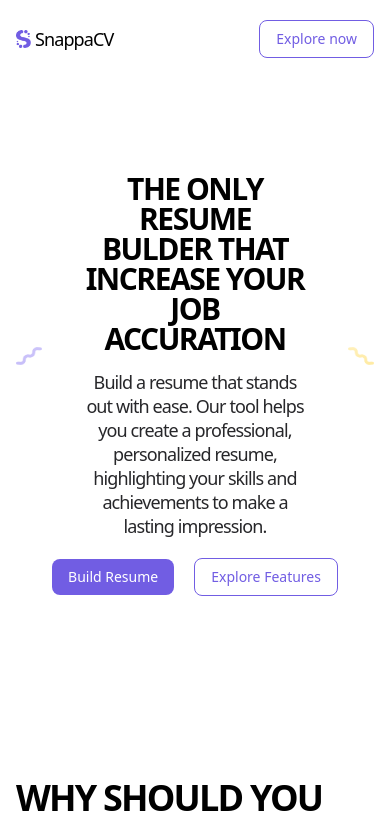
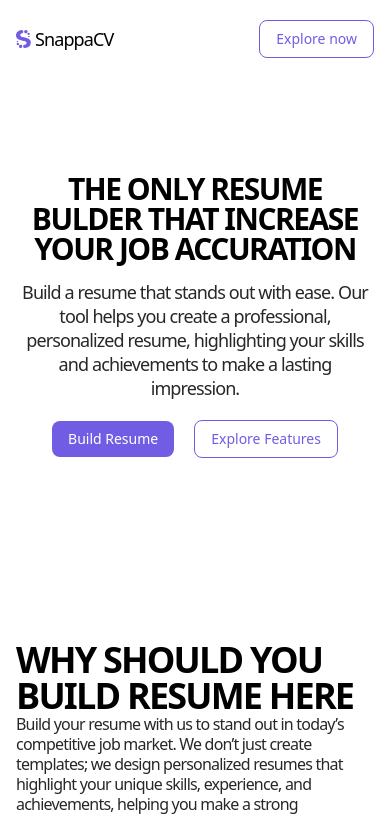
Before and after one commit to nomanhaider99/snappacv-resume-builder, a Next.js app: page / in a window 390 px wide. Shown: the top 816 px of the page. Built offline with nearby package versions, Linux system fonts and the light colour scheme.

Commit message:
design changes

```diff
--- a/components/widgets/Hero.tsx
+++ b/components/widgets/Hero.tsx
@@ -10,7 +10,7 @@ const Hero = () => {
         {/* Upper */}
         <div className='flex justify-between items-center md:px-5 px-0 gap-10'>
             {/* Left shape */}
-            <div>
+            <div className='hidden md:block'>
                 <Image
                     src={Vector1}
                     alt=''
@@ -26,7 +26,7 @@ const Hero = () => {
                 <div className='text-lg text-zinc-800 text-center tracking-tighter leading-6 md:w-1/2 w-full'>Build a resume that stands out with ease. Our tool helps you create a professional, personalized resume, highlighting your skills and achievements to make a lasting impression.</div>
             </div>
             {/* Right shape */}
-            <div>
+            <div className='hidden md:block'>
                 <Image
                     src={Vector2}
                     alt=''
```
